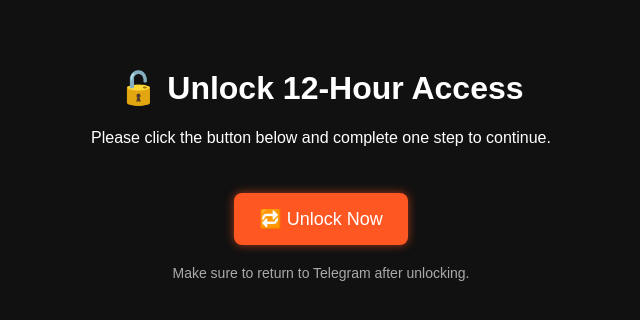
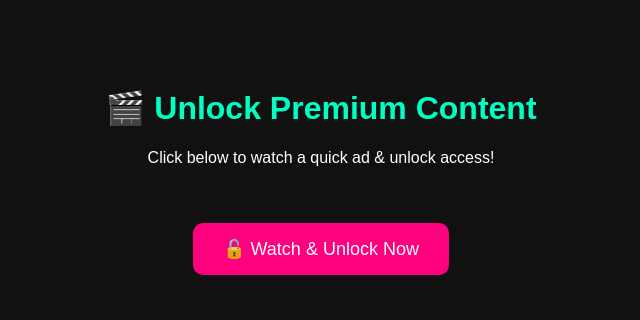
Before and after one commit to Gg5619/Html_page, a plain HTML site: page index.html in a window 1280 px wide. Shown: the whole page, without its empty margins (319-959 px from the left). Drawn offline with Linux system fonts and the light colour scheme.

Commit message:
Update index.html

```diff
--- a/index.html
+++ b/index.html
@@ -2,50 +2,56 @@
 <html lang="en">
 <head>
   <meta charset="UTF-8" />
-  <meta name="viewport" content="width=device-width, initial-scale=1.0" />
+  <meta name="viewport" content="width=device-width, initial-scale=1.0"/>
   <title>Unlock Access</title>
   <style>
     body {
       background-color: #111;
       color: #fff;
-      font-family: Arial, sans-serif;
+      font-family: sans-serif;
       text-align: center;
-      padding: 40px 20px;
+      padding-top: 60px;
     }
-    .btn {
+    h1 {
+      color: #00ffc3;
+    }
+    .button {
+      background-color: #ff007f;
+      color: white;
+      border: none;
+      padding: 15px 30px;
+      border-radius: 10px;
+      font-size: 18px;
+      cursor: pointer;
+      text-decoration: none;
       display: inline-block;
-      margin-top: 30px;
-      padding: 15px 25px;
-      font-size: 18px;
-      background-color: #ff5722;
-      color: white;
-      text-decoration: none;
-      border-radius: 8px;
-      box-shadow: 0 0 10px rgba(255,87,34,0.6);
-      transition: all 0.3s ease;
-    }
-    .btn:hover {
-      background-color: #e64a19;
-    }
-    .note {
-      margin-top: 20px;
-      font-size: 14px;
-      color: #aaa;
+      margin-top: 40px;
     }
   </style>
-
-  <!-- ✅ Adsterra Ad Script -->
-  <script type='text/javascript' src='//www.profitableratecpm.com/rizm6cjk2?key=0cf97490f53c1ba433500eb9cfd35871'></script>
 </head>
 <body>
-  <h1>🔓 Unlock 12-Hour Access</h1>
-  <p>Please click the button below and complete one step to continue.</p>
 
-  <!-- ✅ Final Button with your CPMLink and Telegram bot deep link -->
-  <a class="btn" href="https://cpmlink.net/s/oOkBAA?s=https://t.me/YourBotUsername?start=unlocked" target="_blank">
-    🔁 Unlock Now
+  <h1>🎬 Unlock Premium Content</h1>
+  <p>Click below to watch a quick ad & unlock access!</p>
+
+  <a href="https://cpmlink.net/s/oOkBAA?s=https://t.me/Fileprovider_robot?start=access_16ff091ea59898f8b610"
+     class="button"
+     onclick="startRedirect()"
+     target="_blank">
+    🔓 Watch & Unlock Now
   </a>
 
-  <p class="note">Make sure to return to Telegram after unlocking.</p>
+  <!-- Adsterra Script (Auto-load on page open) -->
+  <script type='text/javascript' src='//pl26888066.profitableratecpm.com/f2/b5/a0/f2b5a0eac1f5784844d899e01c1490e8.js'></script>
+
+  <!-- Auto Redirect after 5 sec (optional fallback) -->
+  <script>
+    function startRedirect() {
+      setTimeout(function() {
+        window.location.href = "https://t.me/Fileprovider_robot?start=access_16ff091ea59898f8b610";
+      }, 5000); // 5 seconds delay
+    }
+  </script>
+
 </body>
 </html>
```
